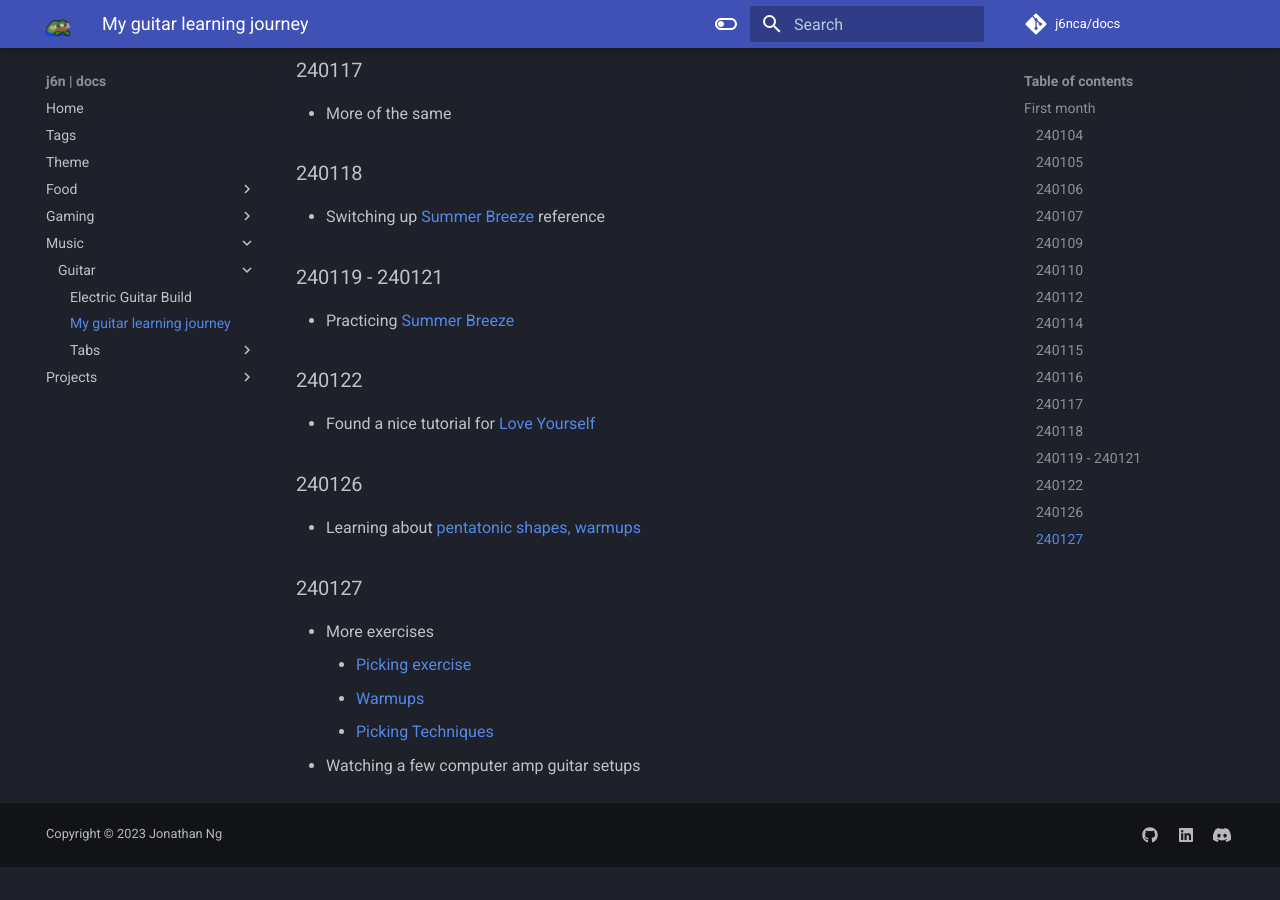
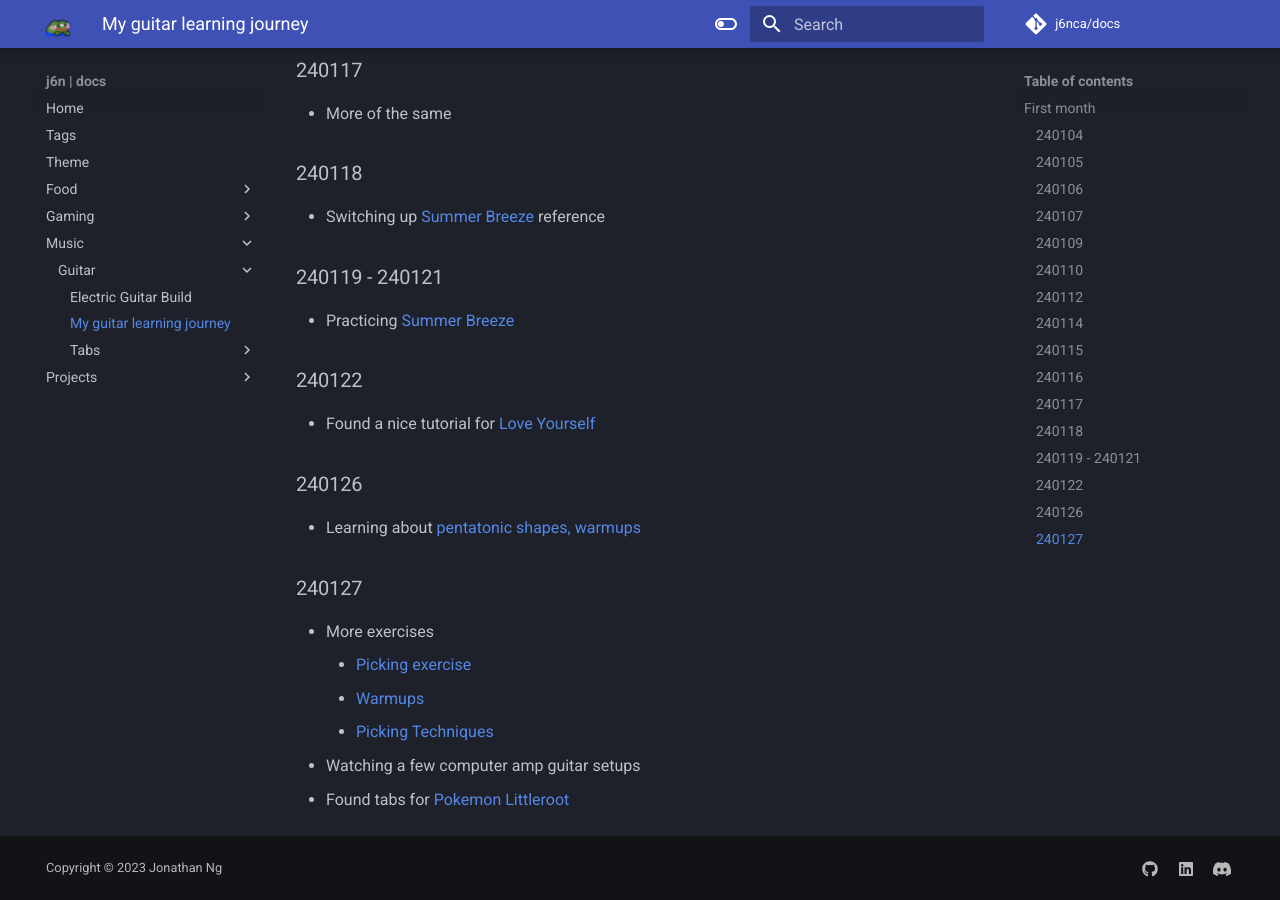
Before and after one commit to j6nca/notes, an MkDocs documentation site: the page built from docs/music/guitar/log.md, in a window 1280 px wide and 900 px high, scrolled down 1943 px. Built offline with MkDocs 1.6.1 and Material for MkDocs 9.7.7, drawn with Linux system fonts in a browser that asks for light colours; comment, search, counter and statistics services are not loaded; before the commit the page ends 2810 px from its top, so only the background shows below that.

Commit message:
Update log.md

```diff
--- a/docs/music/guitar/log.md
+++ b/docs/music/guitar/log.md
@@ -74,3 +74,4 @@
     - [Warmups](https://www.youtube.com/watch?v=b2XXzcQhPvc)
     - [Picking Techniques](https://www.youtube.com/watch?v=WmQWTOimz4k)
 - Watching a few computer amp guitar setups
+- Found tabs for [Pokemon Littleroot](https://www.youtube.com/watch?v=KLSXITpk854)
```
